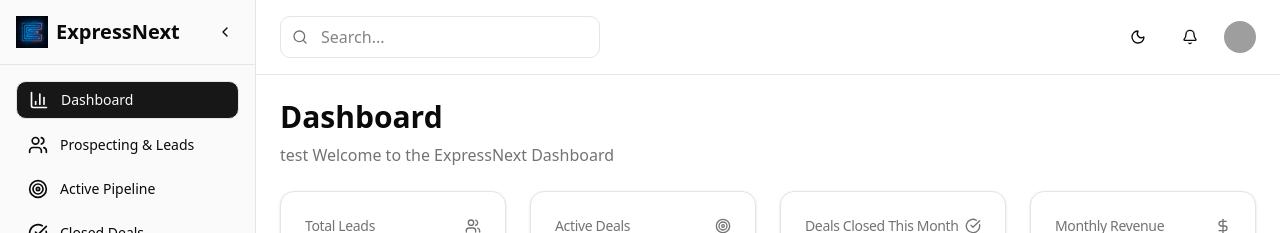
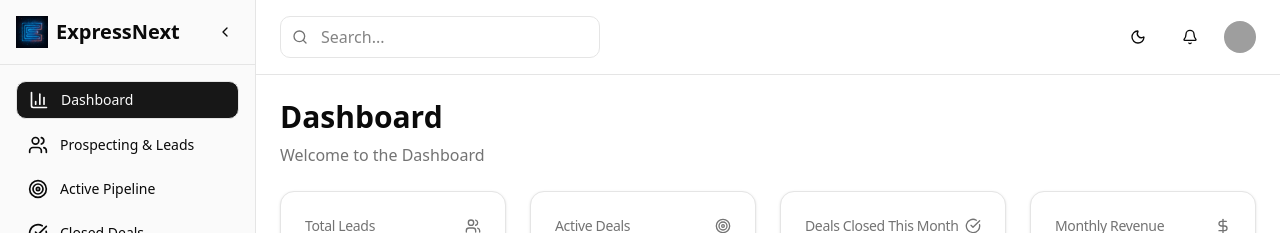
Before and after one commit to tomr1233/expressnext-crm, a Next.js app: page / in a window 1280 px wide. Shown: the top 233 px of the page. Built offline with nearby package versions, Linux system fonts and the light colour scheme; grey boxes are pictures that could not be loaded.

Commit message:
ci cd test

```diff
--- a/src/app/page.tsx
+++ b/src/app/page.tsx
@@ -7,7 +7,7 @@ export default function Dashboard() {
     <div className="space-y-6">
       <div>
         <h1 className="text-3xl font-bold text-foreground">Dashboard</h1>
-        <p className="text-muted-foreground mt-2">test Welcome to the ExpressNext Dashboard</p>
+        <p className="text-muted-foreground mt-2">Welcome to the Dashboard</p>
       </div>
 
       <DashboardStats />
```
